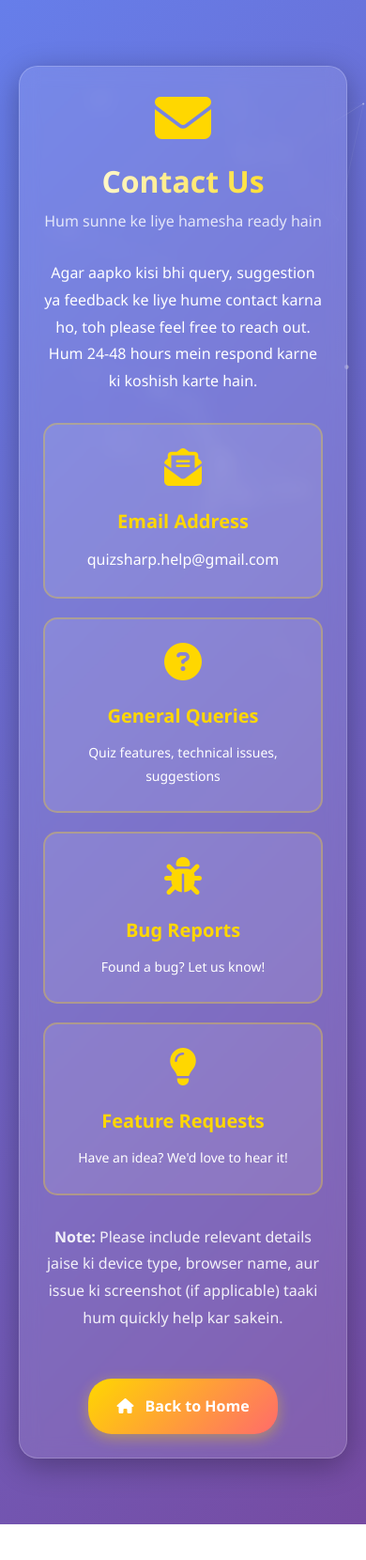
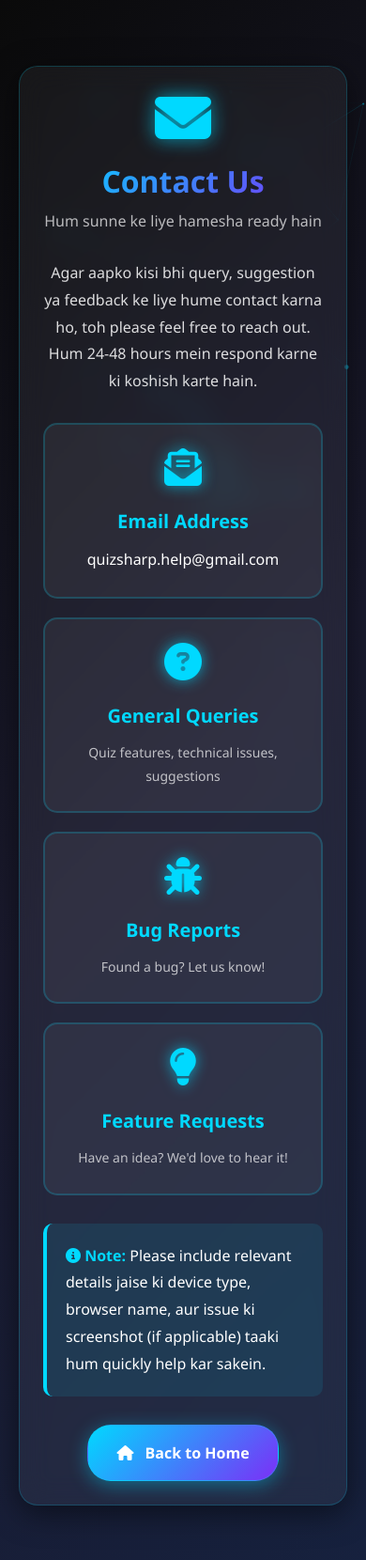
Before and after one commit to nitinrawat-doc/quiz_project, a plain HTML site: page contact.html in a window 390 px wide. Shown: the whole page at 94% size. Before the commit the page ends 1622 px from the top, so only its background shows below. Drawn offline with nearby package versions, Linux system fonts and the light colour scheme.

Commit message:
whole css update

```diff
--- a/contact.html
+++ b/contact.html
@@ -14,7 +14,7 @@
 
     body {
       font-family: 'Segoe UI', Tahoma, Geneva, Verdana, sans-serif;
-      background: linear-gradient(135deg, #667eea 0%, #764ba2 100%);
+      background: linear-gradient(135deg, #0a0a0a 0%, #1a1a2e 50%, #16213e 100%);
       color: #fff;
       min-height: 100vh;
       padding: 20px;
@@ -34,11 +34,12 @@
       z-index: 1;
       max-width: 700px;
       margin: 50px auto;
-      background: rgba(255, 255, 255, 0.1);
-      backdrop-filter: blur(10px);
+      background: rgba(255, 255, 255, 0.05);
+      backdrop-filter: blur(15px);
+      -webkit-backdrop-filter: blur(15px);
       border-radius: 20px;
-      border: 1px solid rgba(255, 255, 255, 0.2);
-      box-shadow: 0 8px 32px rgba(0, 0, 0, 0.3);
+      border: 1px solid rgba(0, 217, 255, 0.2);
+      box-shadow: 0 8px 32px rgba(0, 0, 0, 0.5);
       padding: 40px;
       animation: fadeInUp 0.8s ease;
     }
@@ -50,14 +51,16 @@
 
     .header i {
       font-size: 60px;
-      color: #ffd700;
+      color: #00d9ff;
       margin-bottom: 15px;
+      text-shadow: 0 0 20px rgba(0, 217, 255, 0.7);
+      animation: bounce 2s infinite;
     }
 
     h1 {
       font-size: 42px;
       margin-bottom: 10px;
-      background: linear-gradient(to right, #fff, #ffd700);
+      background: linear-gradient(135deg, #00d9ff 0%, #7b2ff7 100%);
       -webkit-background-clip: text;
       -webkit-text-fill-color: transparent;
       background-clip: text;
@@ -65,7 +68,7 @@
 
     .tagline {
       font-size: 16px;
-      color: rgba(255, 255, 255, 0.8);
+      color: rgba(255, 255, 255, 0.7);
       margin-bottom: 30px;
     }
 
@@ -77,6 +80,7 @@
     .content p {
       margin-bottom: 20px;
       text-align: center;
+      color: rgba(255, 255, 255, 0.85);
     }
 
     .contact-cards {
@@ -86,10 +90,10 @@
     }
 
     .contact-card {
-      background: rgba(255, 255, 255, 0.1);
+      background: rgba(255, 255, 255, 0.05);
       padding: 25px;
       border-radius: 15px;
-      border: 2px solid rgba(255, 215, 0, 0.3);
+      border: 2px solid rgba(0, 217, 255, 0.2);
       transition: all 0.3s ease;
       display: flex;
       align-items: center;
@@ -98,13 +102,17 @@
 
     .contact-card:hover {
       transform: translateY(-5px);
-      border-color: #ffd700;
-      box-shadow: 0 5px 20px rgba(255, 215, 0, 0.4);
+      border-color: #00d9ff;
+      box-shadow: 0 5px 25px rgba(0, 217, 255, 0.4);
+      background: rgba(255, 255, 255, 0.08);
     }
 
     .contact-card i {
       font-size: 40px;
-      color: #ffd700;
+      color: #00d9ff;
+      text-shadow: 0 0 15px rgba(0, 217, 255, 0.7);
+      min-width: 50px;
+      text-align: center;
     }
 
     .contact-info {
@@ -114,7 +122,7 @@
     .contact-info h3 {
       font-size: 20px;
       margin-bottom: 8px;
-      color: #ffd700;
+      color: #00d9ff;
     }
 
     .contact-info a {
@@ -125,29 +133,49 @@
     }
 
     .contact-info a:hover {
-      color: #ffd700;
+      color: #00d9ff;
+      text-shadow: 0 0 10px rgba(0, 217, 255, 0.5);
+    }
+
+    .contact-info p {
+      color: rgba(255, 255, 255, 0.7);
+      text-align: left;
     }
 
     .back-btn {
       display: inline-block;
       margin-top: 30px;
       padding: 15px 30px;
-      background: linear-gradient(135deg, #ffd700, #ff6b6b);
+      background: linear-gradient(135deg, #00d9ff 0%, #7b2ff7 100%);
       color: white;
       text-decoration: none;
       border-radius: 25px;
       font-weight: bold;
       transition: all 0.3s ease;
-      box-shadow: 0 4px 15px rgba(255, 215, 0, 0.4);
+      box-shadow: 0 4px 20px rgba(0, 217, 255, 0.4);
+      border: 1px solid rgba(0, 217, 255, 0.3);
     }
 
     .back-btn:hover {
       transform: translateY(-3px);
-      box-shadow: 0 6px 25px rgba(255, 215, 0, 0.6);
+      box-shadow: 0 6px 30px rgba(0, 217, 255, 0.6);
+      background: linear-gradient(135deg, #7b2ff7 0%, #00d9ff 100%);
     }
 
     .back-btn i {
       margin-right: 8px;
+    }
+
+    .note-box {
+      background: rgba(0, 217, 255, 0.1);
+      border-left: 4px solid #00d9ff;
+      padding: 20px;
+      border-radius: 10px;
+      margin-top: 30px;
+    }
+
+    .note-box strong {
+      color: #00d9ff;
     }
 
     @keyframes fadeInUp {
@@ -158,6 +186,18 @@
       to {
         opacity: 1;
         transform: translateY(0);
+      }
+    }
+
+    @keyframes bounce {
+      0%, 20%, 50%, 80%, 100% {
+        transform: translateY(0);
+      }
+      40% {
+        transform: translateY(-10px);
+      }
+      60% {
+        transform: translateY(-5px);
       }
     }
 
@@ -176,6 +216,10 @@
 
       .contact-card {
         flex-direction: column;
+        text-align: center;
+      }
+
+      .contact-info p {
         text-align: center;
       }
     }
@@ -230,9 +274,9 @@
         </div>
       </div>
 
-      <p style="margin-top: 30px; font-size: 16px; color: rgba(255, 255, 255, 0.9);">
-        <strong>Note:</strong> Please include relevant details jaise ki device type, browser name, aur issue ki screenshot (if applicable) taaki hum quickly help kar sakein.
-      </p>
+      <div class="note-box">
+        <strong><i class="fas fa-info-circle"></i> Note:</strong> Please include relevant details jaise ki device type, browser name, aur issue ki screenshot (if applicable) taaki hum quickly help kar sakein.
+      </div>
 
       <div style="text-align: center;">
         <a href="index.html" class="back-btn">
@@ -247,11 +291,11 @@
     particlesJS('particles-js', {
       particles: {
         number: { value: 60, density: { enable: true, value_area: 800 } },
-        color: { value: '#ffffff' },
+        color: { value: '#00d9ff' },
         shape: { type: 'circle' },
         opacity: { value: 0.5, random: false },
         size: { value: 3, random: true },
-        line_linked: { enable: true, distance: 150, color: '#ffffff', opacity: 0.4, width: 1 },
+        line_linked: { enable: true, distance: 150, color: '#00d9ff', opacity: 0.4, width: 1 },
         move: { enable: true, speed: 2, direction: 'none', random: false, straight: false, out_mode: 'out', bounce: false }
       },
       interactivity: {
```
Also changed, not shown: about.html (+48 -17 lines), privacy.html (+66 -18 lines).
